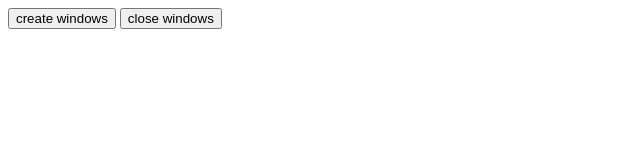
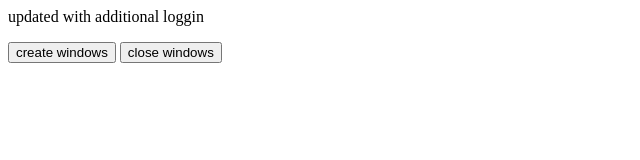
Before and after one commit to datamadic/of-window-position, a plain HTML site: page index.html in a window 1280 px wide. Shown: the whole page, without its empty margins (0-640 px from the left). Drawn offline with Linux system fonts and the light colour scheme.

Commit message:
logging indication

```diff
--- a/index.html
+++ b/index.html
@@ -4,6 +4,8 @@
 	<title>window-position</title>
 </head>
 <body>
+	<p>updated with additional loggin</p>
+
 	<button id="create">create windows</button>
 	<button id="close">close windows</button>
 
```
